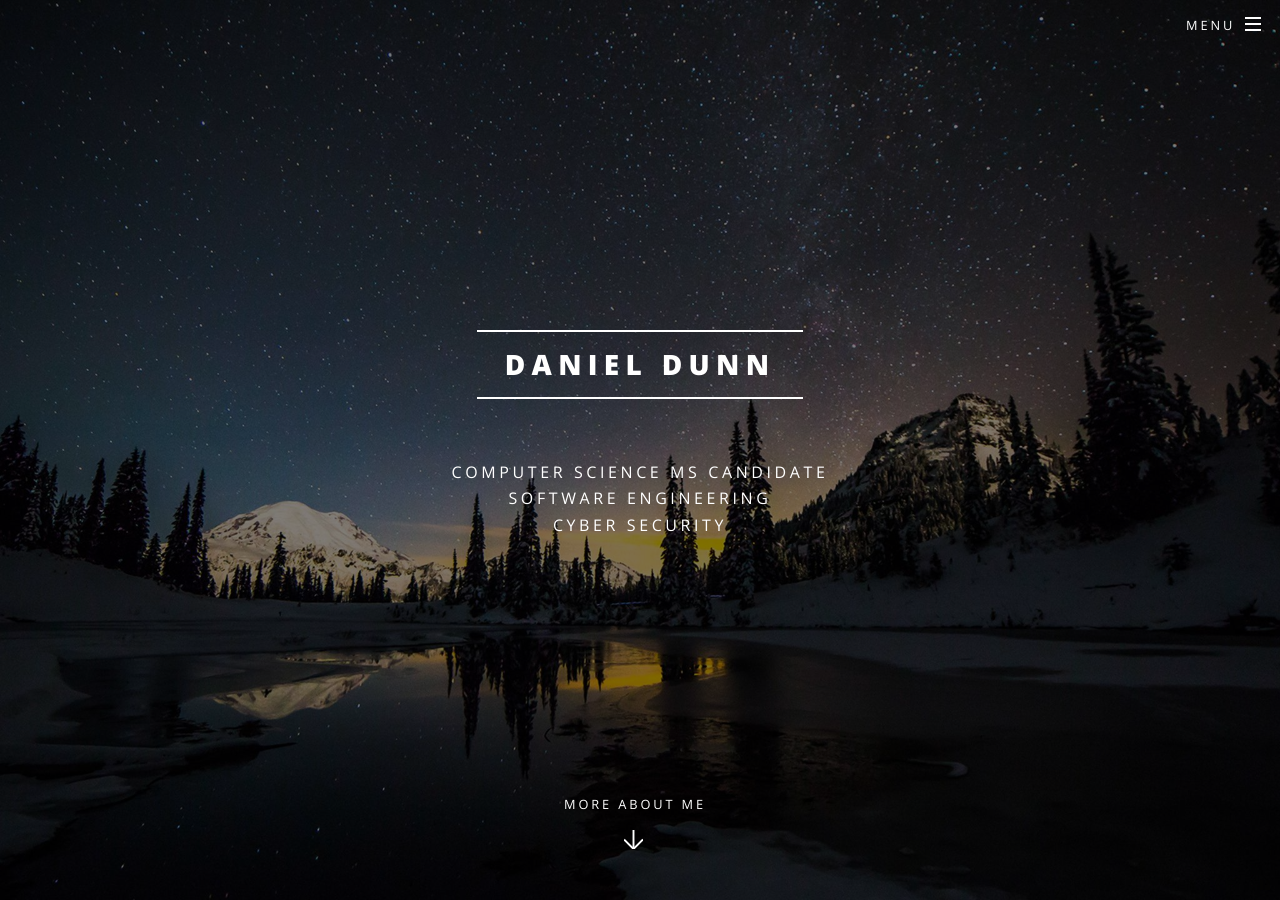
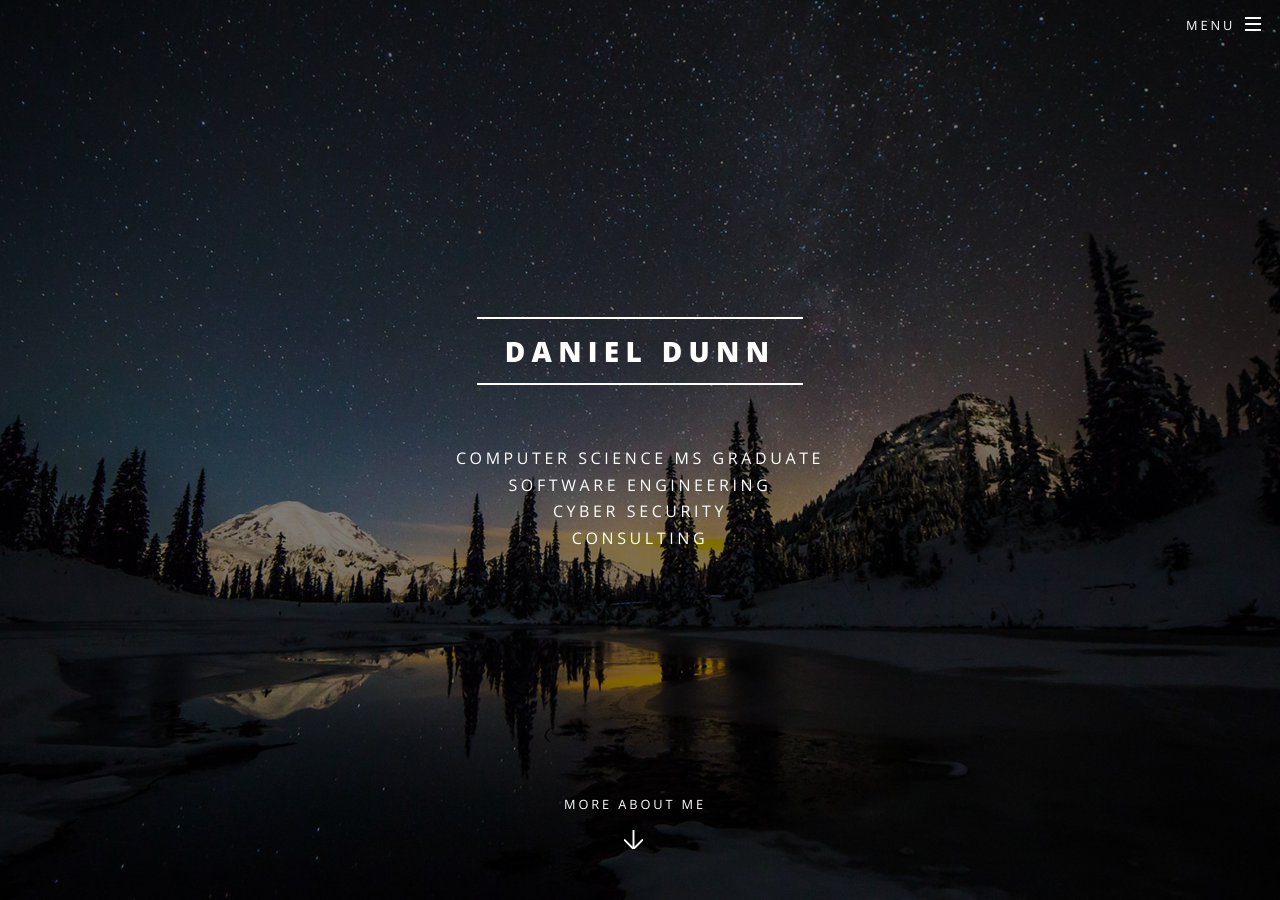
Before and after one commit to NicelyDunn7/dpdunn10.github.io, a Jekyll site: the page built from index.html, in a window 1280 px wide and 900 px high. Built offline with Jekyll 4.4.1, drawn with Linux system fonts in a browser that asks for light colours.

Commit message:
Update _config.yml

```diff
--- a/_config.yml
+++ b/_config.yml
@@ -4,9 +4,10 @@
 # Site settings
 title: Daniel Dunn
 description: |
-  Computer Science MS Candidate <br>
+  Computer Science MS Graduate <br>
   Software Engineering <br>
-  Cyber Security
+  Cyber Security <br>
+  Consulting
 owner: Daniel Dunn # or company name
 first_published: 2017 # if migrating another site, the year of your first publish
 email: dpdunn10@gmail.com
```
